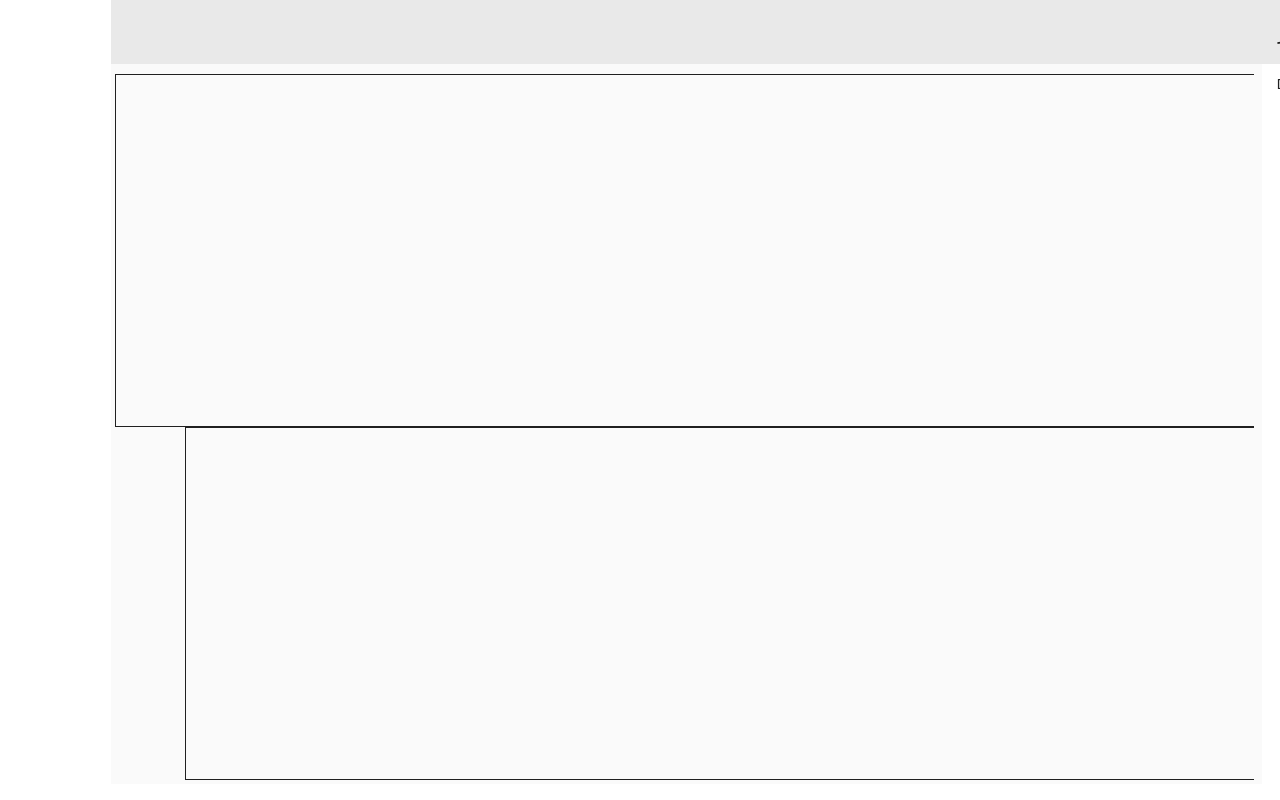
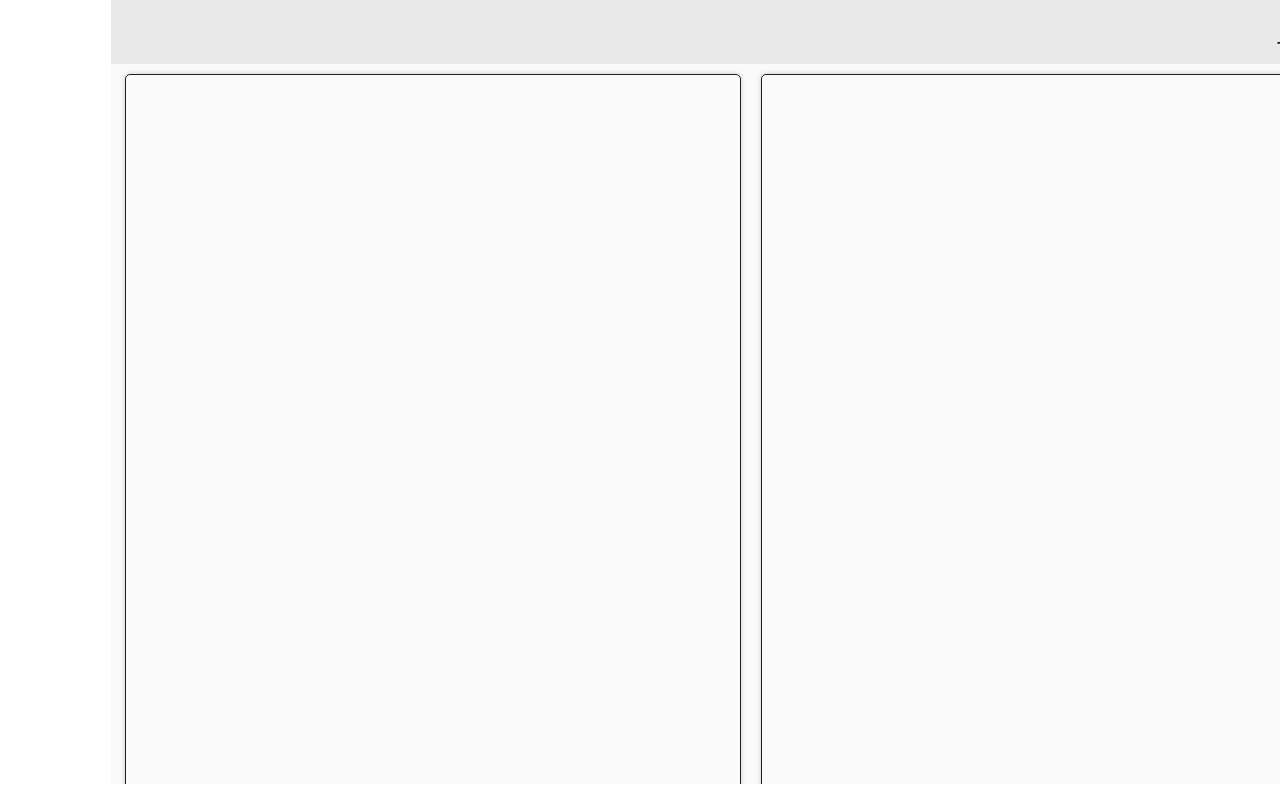
Before and after one commit to Farshad-dev-67/News, an Angular app: page /news in a window 1280 px wide. Built offline with nearby package versions, Linux system fonts and the light colour scheme.

Commit message:
change app

```diff
--- a/src/app/_modules/news/news.component.html
+++ b/src/app/_modules/news/news.component.html
@@ -1,4 +1,6 @@
 <div class="wrapper-container">
-    <div class="search-list"></div>
-    <div class="news-details"></div>
+    <div class="row">
+        <div class="search-list"></div>
+        <div class="news-details"></div>
+    </div>
 </div>
--- a/src/app/_modules/news/news.component.scss
+++ b/src/app/_modules/news/news.component.scss
@@ -1,27 +1,30 @@
-.wrapper-container{
+.row{
+  width: 100%;
   display: flex;
-  justify-content: space-around;
-  height: 98%;
+  justify-content: center;
   flex-wrap: wrap;
 }
 .search-list{
   border: 1px solid;
-  width: 45%;
+  width: 48%;
+  height: 100vh;
+  margin: 10px;
+  border-radius: 5px;
+  box-shadow: 0 0 5px rgb(0 0 0 / 20%);
 }
 .news-details{
   border: 1px solid;
-  width: 45%;
-  margin-left: 139px;
+  width: 48%;
+  height: 100vh;
+  margin: 10px;
+  border-radius: 5px;
+  box-shadow: 0 0 5px rgb(0 0 0 / 20%);
 }
-@media only screen and (max-width: 1422px) {
+@media (max-width: 1100px) {
+  .news-details{
+    width: 98%;
+  }
   .search-list{
-    border: 1px solid;
-    width: 89%;
-    margin-right: -144px;
-  }
-  .news-details{
-    border: 1px solid;
-    width: 89%;
-    margin-right: -144px;
+    width: 98%;
   }
 }
--- a/src/app/app.component.html
+++ b/src/app/app.component.html
@@ -4,7 +4,7 @@
 <mat-drawer-container class="example-container">
 
 
-  <mat-drawer mode="side" opened>Drawer content</mat-drawer>
+  <!-- <mat-drawer mode="side" opened>Drawer content</mat-drawer> -->
   <mat-drawer-content>
     <router-outlet></router-outlet>
   </mat-drawer-content>
--- a/src/app/app.component.scss
+++ b/src/app/app.component.scss
@@ -2,11 +2,15 @@
   width: 100%;
   height: 90vh;
 }
+// .mat-drawer-content{
+//   margin: 10px 5px;
+//   position: absolute;
+//   right: 132px;
+//   width: 92%;
+// }
+
 .mat-drawer-content{
-  margin: 10px 5px;
-  position: absolute;
-  right: 132px;
-  width: 100%;
+  margin-left: 0px !important;
 }
 ::ng-deep .mat-drawer-inner-container{
   width: unset !important;
@@ -16,3 +20,6 @@
 .mat-toolbar{
   background: #e9e9e9 !important;
 }
+.mat-drawer{
+  background-color: #e0e0e0;
+}
--- a/src/app/app.module.ts
+++ b/src/app/app.module.ts
@@ -4,7 +4,7 @@ import { BrowserModule } from '@angular/platform-browser';
 import { AppRoutingModule } from './app-routing.module';
 import { AppComponent } from './app.component';
 import { BrowserAnimationsModule } from '@angular/platform-browser/animations';
-import {MaterialModule} from "./_modules/material/material.module";
+import { MaterialModule } from "./_modules/material/material.module";
 
 @NgModule({
   declarations: [
```
Lines whose indentation alone changed are shown as unchanged.
